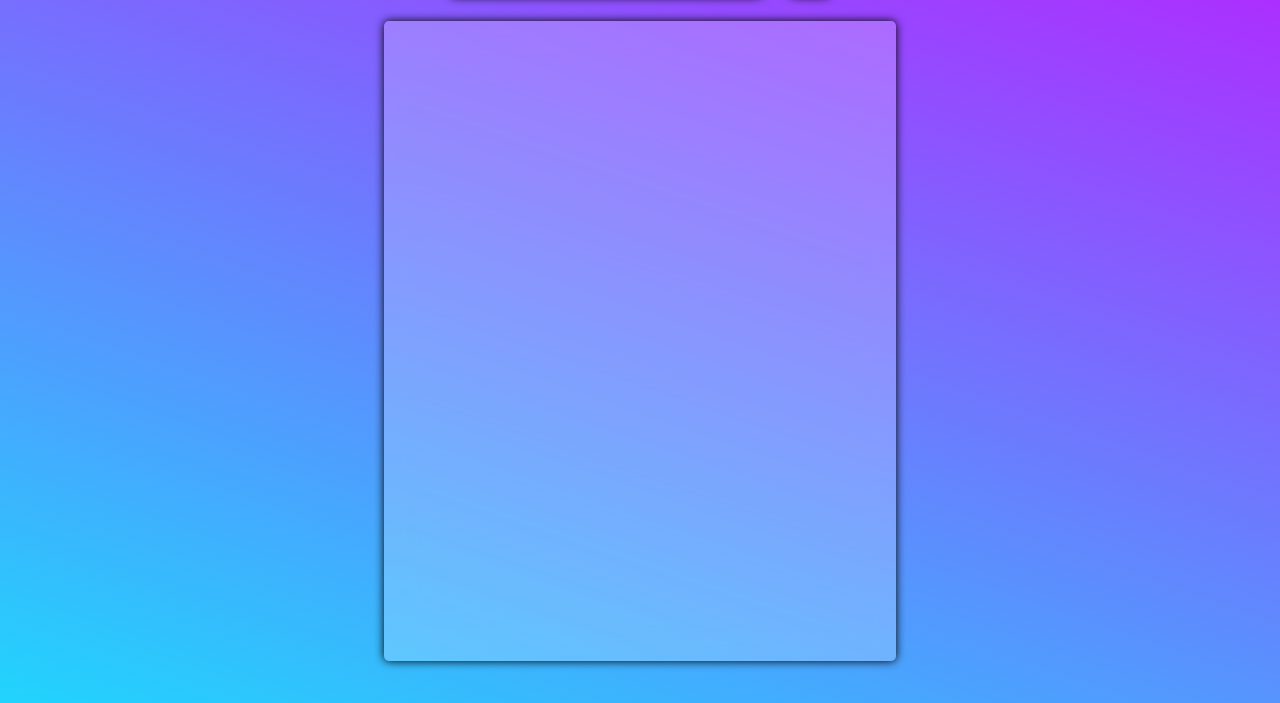
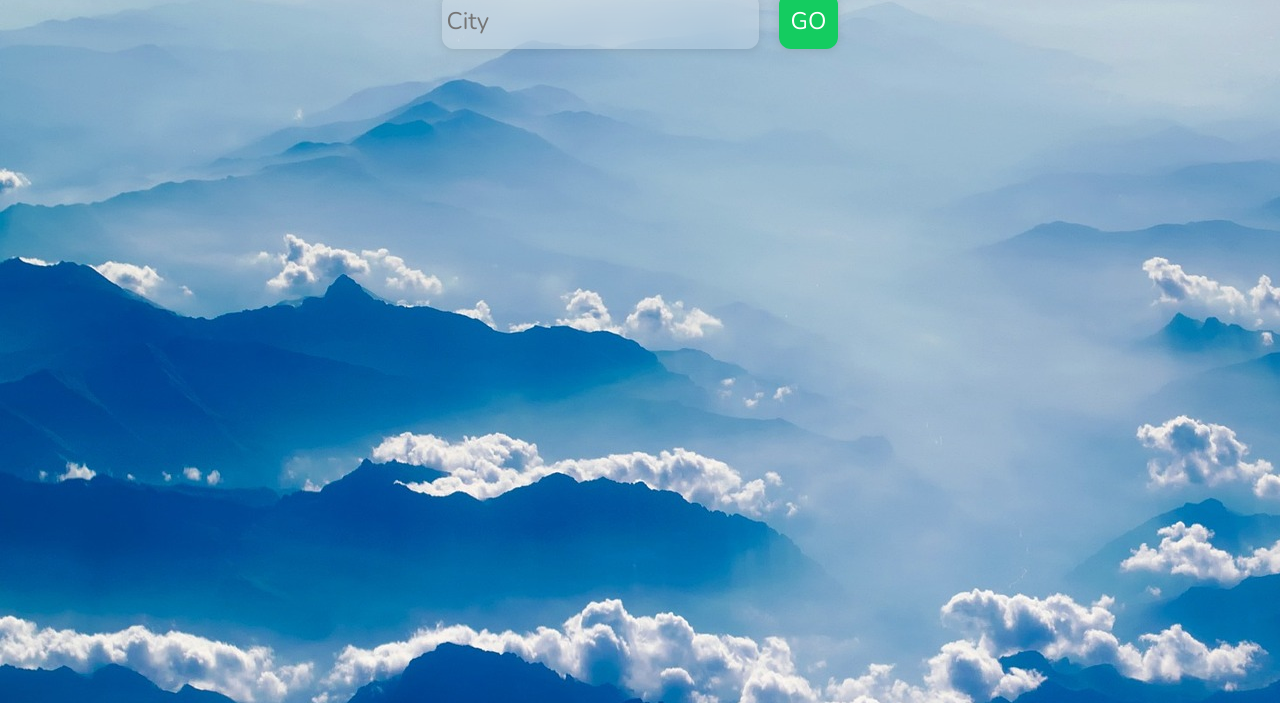
Before and after one commit to dmcg310/Weather-app, a website built with webpack: page dist/index.html in a window 1280 px wide. Shown: the part 97-800 px from the top of the page. Built offline with nearby package versions, Linux system fonts and the light colour scheme; a web font is replaced by a local one.

Commit message:
modified: css

```diff
--- a/src/dom.js
+++ b/src/dom.js
@@ -1,4 +1,13 @@
-function dom(weatherMain, temp, feelsLike, tempMin, tempMax, humidity, windSpeed, name) {
+function dom(
+  weatherMain,
+  temp,
+  feelsLike,
+  tempMin,
+  tempMax,
+  humidity,
+  windSpeed,
+  name
+) {
   temp += " °C";
   feelsLike += " °C";
   tempMin += " °C";
@@ -7,6 +16,7 @@ function dom(weatherMain, temp, feelsLike, tempMin, tempMax, humidity, windSpeed
   windSpeed += "m/s";
 
   const container = document.getElementById("weather-information-container");
+  container.style.display = "block";
 
   const card = document.createElement("div");
   card.classList = "card";
--- a/src/index.js
+++ b/src/index.js
@@ -1,4 +1,5 @@
 import { loadup } from "./pageload.js";
 import "./style.css";
+import background from './background.jpg';
 
 loadup();
--- a/src/style.css
+++ b/src/style.css
@@ -1,15 +1,14 @@
-@import url("https://fonts.googleapis.com/css2?family=Tilt+Warp&display=swap");
+@import url("https://fonts.googleapis.com/css2?family=Nunito&display=swap");
 
 * {
   margin: 0;
   padding: 0;
+  font-family: "Nunito", sans-serif;
 }
 
 body {
-	background-color: #21d4fd;
-	background-image: linear-gradient(19deg, #21d4fd 0%, #b721ff 100%);
+  background-image: url("./background.jpg");
   height: 100vh;
-	font-family: "Tilt Warp", cursive;
 }
 
 h1 {
@@ -27,15 +26,16 @@ h1 {
 }
 
 #weather-information-container {
+  display: none;
   margin: 24px 50px 50px 50px;
   border-radius: 5px;
   backdrop-filter: blur(14px);
   background-color: rgba(255, 255, 255, 0.2);
-	height: 80vh;
+  height: auto;
   width: 40vw;
   margin-left: auto;
   margin-right: auto;
-	box-shadow: 0 0 10px 0 #000;
+  box-shadow: rgba(99, 99, 99, 0.2) 0px 2px 8px 0px;
   text-align: center;
 }
 
@@ -44,7 +44,7 @@ h1 {
   display: flex;
   justify-content: center;
   gap: 20px;
-	color: #fff;
+  color: #253031;
 }
 
 #form input {
@@ -52,10 +52,10 @@ h1 {
   padding: 5px;
   border-radius: 12px;
   border: none;
-	box-shadow: 0 0 10px 0 #000;
   backdrop-filter: blur(14px);
   background-color: rgba(255, 255, 255, 0.2);
-	color: #fff;
+  color: #253031;
+  box-shadow: rgba(99, 99, 99, 0.2) 0px 2px 8px 0px;
 }
 
 #form input:focus {
@@ -70,23 +70,21 @@ h1 {
 
 #form button {
   font-size: 1.5rem;
-	padding: 5px;
+  padding: 12px;
   border-radius: 12px;
   border: none;
-	box-shadow: 0 0 10px 0 #000;
   backdrop-filter: blur(14px);
-	background-color: rgba(255, 255, 255, 0.2);
+  background-color: #14cc60;
   color: #fff;
+  box-shadow: rgba(99, 99, 99, 0.2) 0px 2px 8px 0px;
 }
 
 #form button:hover {
-	background-color: rgba(255, 255, 255, 0.4);
   cursor: pointer;
 }
 
 #form button:focus {
   outline: none;
-	background-color: rgba(255, 255, 255, 0.4);
 }
 
 #validation-error-modal {
@@ -130,9 +128,14 @@ h1 {
   padding: 10px;
 }
 
+#header {
+  padding: 12px;
+  color: #253031;
+}
+
 .card {
   padding: 32px;
-	color: #fff;
+  color: #253031;
 }
 
 .card-header {
@@ -143,7 +146,7 @@ h1 {
 
 .card-header {
   width: 100%;
-	border-bottom: 4px solid #2b2b2b;
+  border-bottom: 4px solid #253031;
 }
 
 p:nth-child(2),
@@ -158,7 +161,7 @@ p:nth-child(5) {
 p:nth-child(6) {
   padding-top: 10px;
   width: 100%;
-	border-top: 4px solid #2b2b2b;
+  border-top: 4px solid #253031;
   font-size: 1.25rem;
 }
 
```
Also changed, not shown: dist/9e4b160c3693fd4aeb60.jpg (added), dist/main.js, src/background.jpg (added). Lines whose indentation alone changed are shown as unchanged.
